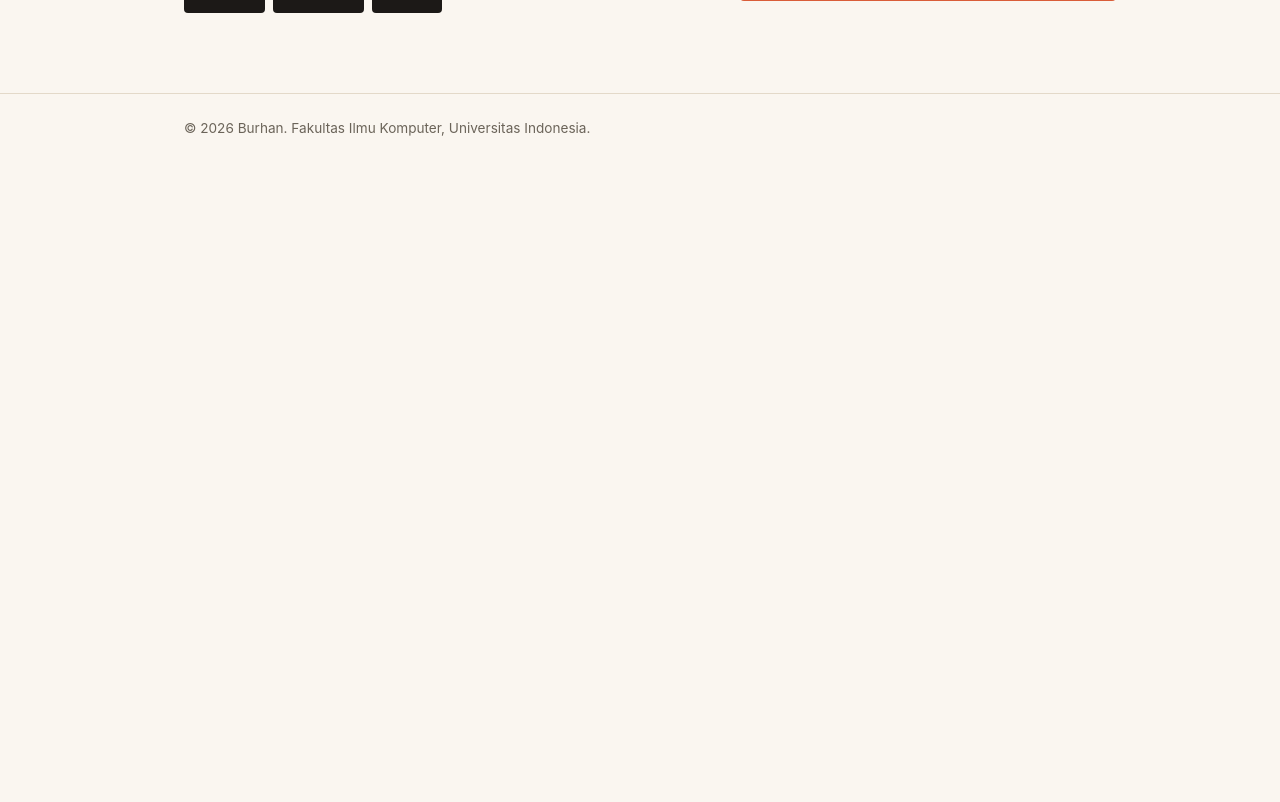
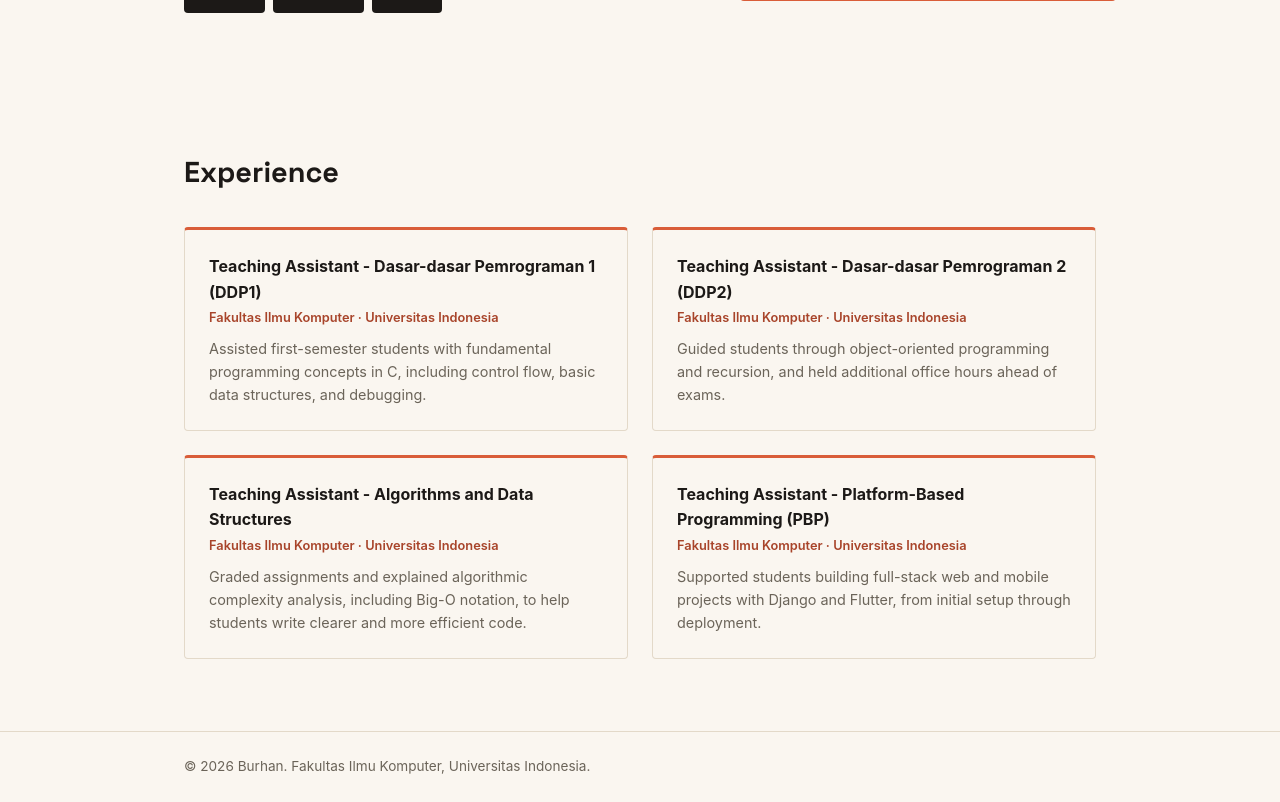
Before and after one commit to VazhaK14/asis-kuis-pbp-1, a Django app: page / in a window 1280 px wide. Shown: the part 572-1374 px from the top of the page. Before the commit the page ends 708 px from the top, so only its background shows below. Run offline with Django 4.2, Linux system fonts and the light colour scheme.

Commit message:
chore: initiate tugas 1

```diff
--- a/static/css/style.css
+++ b/static/css/style.css
@@ -213,6 +213,51 @@ h1,
   border: 3px solid var(--ink);
 }
 
+/* experience */
+
+#experience {
+  padding: 3.5rem 1.5rem 4.5rem;
+}
+
+#experience h2 {
+  font-family:
+    "Space Grotesk",
+    -apple-system,
+    sans-serif;
+  font-size: 1.8rem;
+  margin-bottom: 2rem;
+}
+
+.experience-grid {
+  display: grid;
+  grid-template-columns: repeat(2, 1fr);
+  gap: 1.5rem;
+}
+
+.experience-card {
+  border: 1px solid var(--line);
+  border-top: 3px solid var(--accent);
+  border-radius: var(--radius);
+  padding: 1.5rem;
+}
+
+.experience-title {
+  font-weight: 700;
+  margin-bottom: 0.2rem;
+}
+
+.experience-tags {
+  font-size: 0.8rem;
+  color: var(--accent-dark);
+  font-weight: 600;
+  margin-bottom: 0.5rem;
+}
+
+.experience-desc {
+  color: var(--text-muted);
+  font-size: 0.9rem;
+}
+
 /* footer */
 
 .site-footer {
--- a/templates/index.html
+++ b/templates/index.html
@@ -1,14 +1,16 @@
-<!DOCTYPE html>
+<!doctype html>
 <html lang="en">
   <head>
-        <meta charset="UTF-8">
-        <meta name="viewport" content="width=device-width, initial-scale=1.0">
+    <meta charset="UTF-8" />
+    <meta name="viewport" content="width=device-width, initial-scale=1.0" />
     <title>Burhan - Portfolio</title>
-        <link rel="preconnect" href="https://fonts.googleapis.com">
-        <link rel="preconnect" href="https://fonts.gstatic.com" crossorigin>
-        <link href="https://fonts.googleapis.com/css2?family=Space+Grotesk:wght@500;700&display=swap"
-              rel="stylesheet">
-        <link rel="stylesheet" href="/static/css/style.css">
+    <link rel="preconnect" href="https://fonts.googleapis.com" />
+    <link rel="preconnect" href="https://fonts.gstatic.com" crossorigin />
+    <link
+      href="https://fonts.googleapis.com/css2?family=Space+Grotesk:wght@500;700&display=swap"
+      rel="stylesheet"
+    />
+    <link rel="stylesheet" href="/static/css/style.css" />
   </head>
   <body>
     <header class="site-header">
@@ -28,22 +30,26 @@
           </div>
           <div class="hero-photo">
             <div class="photo-block"></div>
-                        <img class="avatar" src="/static/img/burhan.png" alt="Photo of Burhan">
+            <img
+              class="avatar"
+              src="/static/img/burhan.png"
+              alt="Photo of Burhan"
+            />
           </div>
           <div class="hero-details">
-                        <p class="bio">CS student at Universitas Indonesia for longer than planned, now a familiar (and slightly dreaded) face among Fasilkom students as a teaching assistant across several courses.</p>
+            <p class="bio">
+              CS student at Universitas Indonesia for longer than planned, now a
+              familiar (and slightly dreaded) face among Fasilkom students as a
+              teaching assistant across several courses.
+            </p>
             <dl class="meta-list">
               <div class="meta-row">
                 <dt>NPM</dt>
-                                <dd>
-                                    2206000000
-                                </dd>
+                <dd>2206000000</dd>
               </div>
               <div class="meta-row">
                 <dt>Program</dt>
-                                <dd>
-                                    S1 Ilmu Komputer
-                                </dd>
+                <dd>S1 Ilmu Komputer</dd>
               </div>
             </dl>
             <ul class="skills">
@@ -61,6 +67,62 @@
           </div>
         </div>
       </section>
+
+      <section id="experience" class="container">
+        <h2>Experience</h2>
+        <div class="experience-grid">
+          <article class="experience-card">
+            <p class="experience-title">
+              Teaching Assistant - Dasar-dasar Pemrograman 1 (DDP1)
+            </p>
+            <p class="experience-tags">
+              Fakultas Ilmu Komputer &middot; Universitas Indonesia
+            </p>
+            <p class="experience-desc">
+              Assisted first-semester students with fundamental programming
+              concepts in C, including control flow, basic data structures, and
+              debugging.
+            </p>
+          </article>
+          <article class="experience-card">
+            <p class="experience-title">
+              Teaching Assistant - Dasar-dasar Pemrograman 2 (DDP2)
+            </p>
+            <p class="experience-tags">
+              Fakultas Ilmu Komputer &middot; Universitas Indonesia
+            </p>
+            <p class="experience-desc">
+              Guided students through object-oriented programming and recursion,
+              and held additional office hours ahead of exams.
+            </p>
+          </article>
+          <article class="experience-card">
+            <p class="experience-title">
+              Teaching Assistant - Algorithms and Data Structures
+            </p>
+            <p class="experience-tags">
+              Fakultas Ilmu Komputer &middot; Universitas Indonesia
+            </p>
+            <p class="experience-desc">
+              Graded assignments and explained algorithmic complexity analysis,
+              including Big-O notation, to help students write clearer and more
+              efficient code.
+            </p>
+          </article>
+          <article class="experience-card">
+            <p class="experience-title">
+              Teaching Assistant - Platform-Based Programming (PBP)
+            </p>
+            <p class="experience-tags">
+              Fakultas Ilmu Komputer &middot; Universitas Indonesia
+            </p>
+            <p class="experience-desc">
+              Supported students building full-stack web and mobile projects
+              with Django and Flutter, from initial setup through deployment.
+            </p>
+          </article>
+        </div>
+      </section>
     </main>
     <footer class="site-footer">
       <div class="container">
```
Lines whose indentation alone changed are shown as unchanged.
